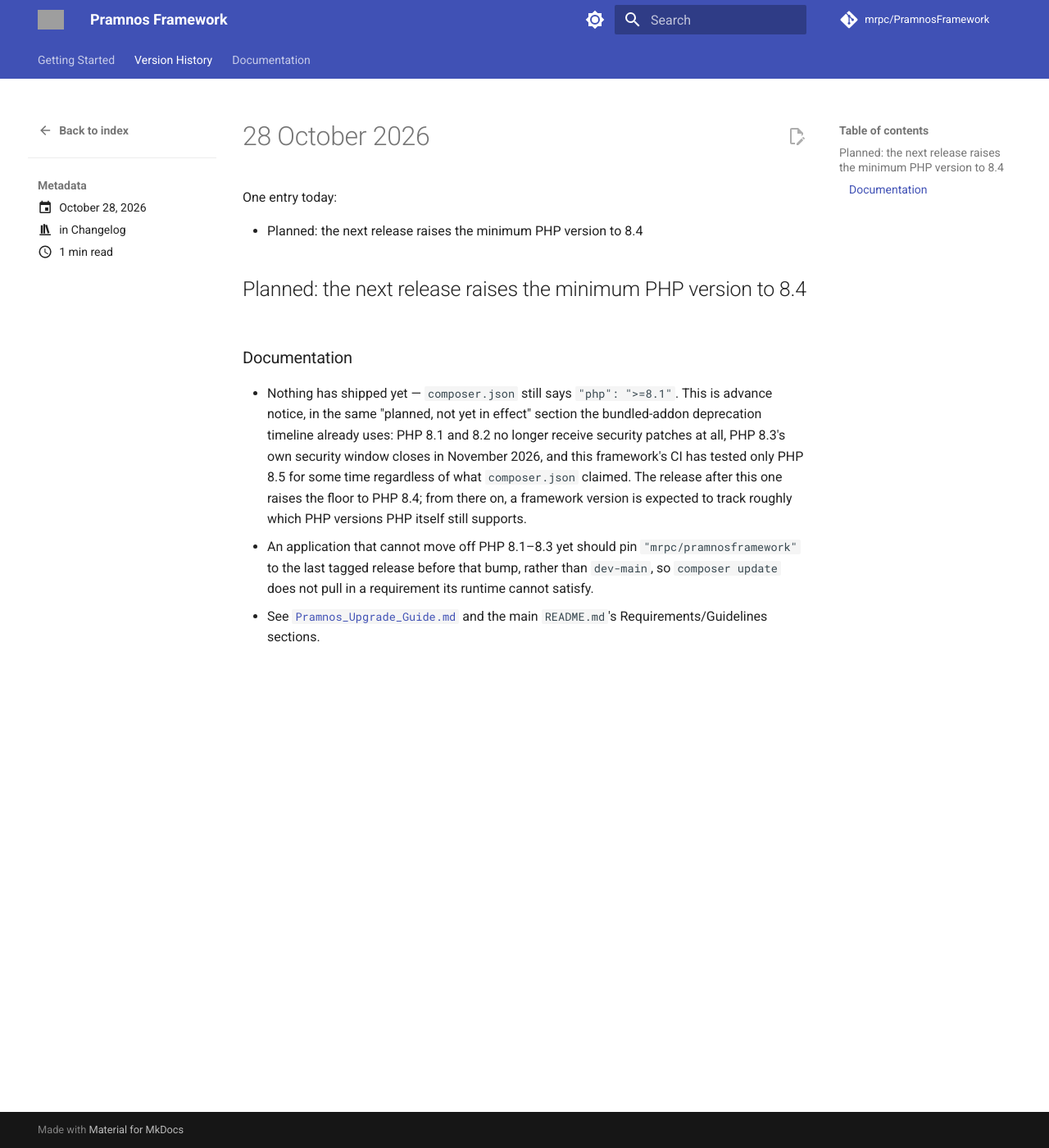
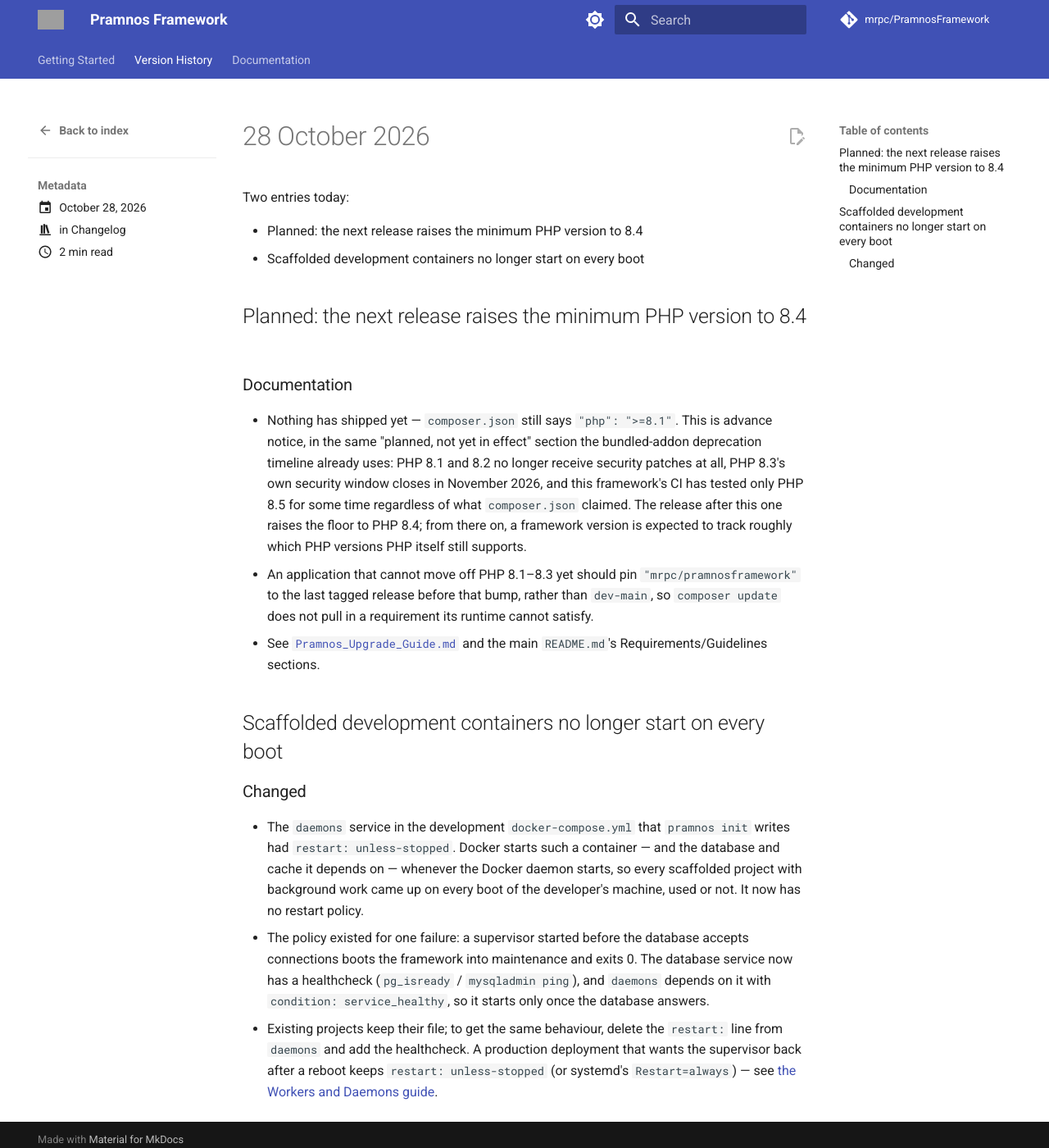
Before and after one commit to mrpc/PramnosFramework, an MkDocs documentation site: the page built from docs/version-history/posts/2026-10-28.md, in a window 1280 px wide and 1400 px high. Shown: the whole window at 82% size. Built offline with MkDocs 1.6.1 and Material for MkDocs 9.7.7, drawn with Linux system fonts in a browser that asks for light colours; comment, search, counter and statistics services are not loaded; grey boxes are pictures that could not be loaded.

Commit message:
fix(console): scaffolded dev containers no longer start on every boot
The daemons service drops restart: unless-stopped; the database gets a
healthcheck and daemons waits on it (condition: service_healthy), which
closes the clean-exit-before-the-database race the policy was there for.

```diff
--- a/docs/version-history/posts/2026-10-28.md
+++ b/docs/version-history/posts/2026-10-28.md
@@ -5,9 +5,10 @@ categories: [Changelog]
 
 # 28 October 2026
 
-One entry today:
+Two entries today:
 
 - Planned: the next release raises the minimum PHP version to 8.4
+- Scaffolded development containers no longer start on every boot
 
 <!-- more -->
 
@@ -27,3 +28,21 @@ One entry today:
   not pull in a requirement its runtime cannot satisfy.
 - See [`Pramnos_Upgrade_Guide.md`](../../Pramnos_Upgrade_Guide.md#planned-not-yet-in-effect) and
   the main `README.md`'s Requirements/Guidelines sections.
+
+## Scaffolded development containers no longer start on every boot
+
+### Changed
+
+- The `daemons` service in the development `docker-compose.yml` that `pramnos init` writes had
+  `restart: unless-stopped`. Docker starts such a container — and the database and cache it
+  depends on — whenever the Docker daemon starts, so every scaffolded project with background
+  work came up on every boot of the developer's machine, used or not. It now has no restart
+  policy.
+- The policy existed for one failure: a supervisor started before the database accepts
+  connections boots the framework into maintenance and exits 0. The database service now has a
+  healthcheck (`pg_isready` / `mysqladmin ping`), and `daemons` depends on it with
+  `condition: service_healthy`, so it starts only once the database answers.
+- Existing projects keep their file; to get the same behaviour, delete the `restart:` line
+  from `daemons` and add the healthcheck. A production deployment that wants the supervisor
+  back after a reboot keeps `restart: unless-stopped` (or systemd's `Restart=always`) — see
+  [the Workers and Daemons guide](../../Pramnos_Workers_And_Daemons_Guide.md).
```
Also changed, not shown: docs/Pramnos_Workers_And_Daemons_Guide.md (+14 -2 lines), 2 other files.
